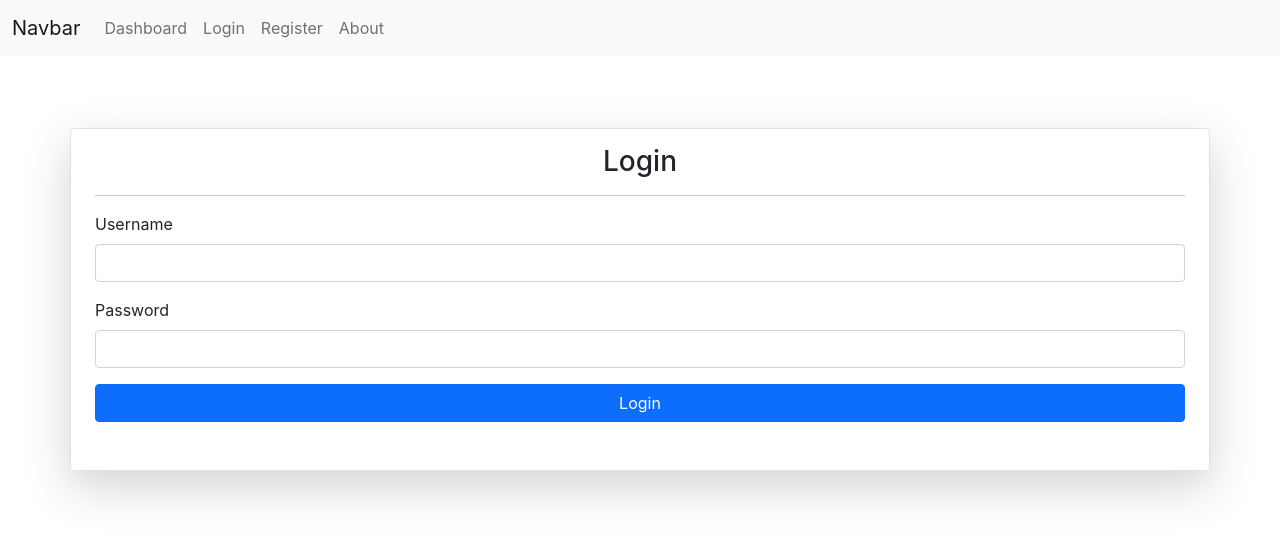
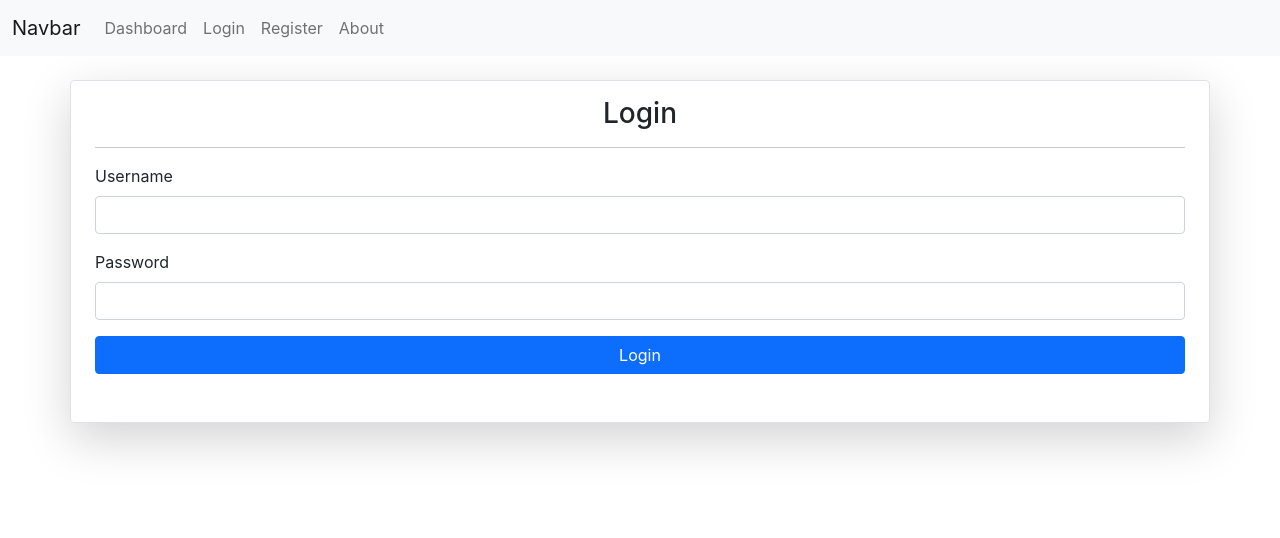
Before and after one commit to S11720037/backend-exercise-4, a React (Create React App) app: page / in a window 1280 px wide. Shown: the top 538 px of the page. Built offline with nearby package versions, Linux system fonts and the light colour scheme.

Commit message:
Update Login Page

```diff
--- a/src/components/login/index.js
+++ b/src/components/login/index.js
@@ -14,7 +14,7 @@ function Login() {
   };
 
   return (
-    <div className="container-md border rounded shadow-lg mt-5 mb-3 px-4 pb-5 py-3">
+    <div className="container-md border rounded shadow-lg mb-3 px-4 pb-5 py-3">
       <h3 className="text-center">Login</h3>
       <hr />
 
```
